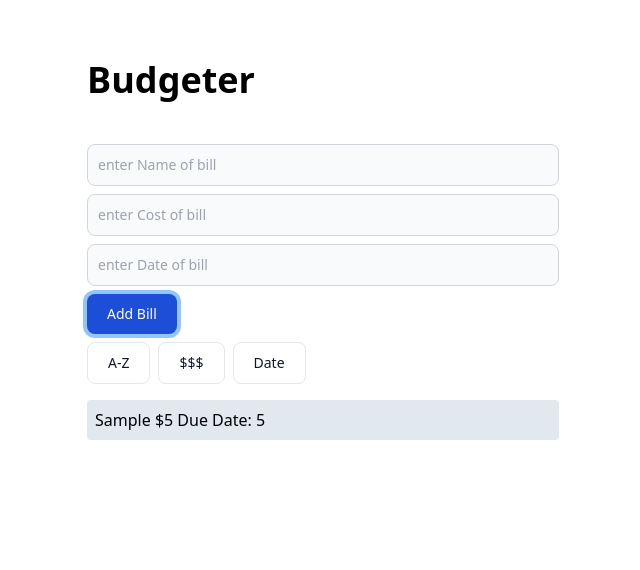
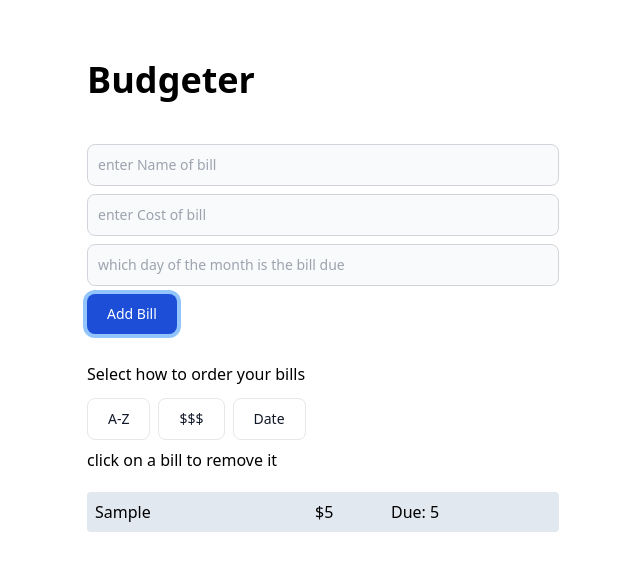
Before and after one commit to mark-elias/Expense_Tracker, a React (Vite) app in the folder react-to-do-list-project/: page / in a window 1280 px wide. Both pictures are taken after typing "Sample", "5", "5" into the empty fields and a click on the button "Add Bill". Shown: the top 570 px of the page, without its empty margins (317-957 px from the left). Built offline with nearby package versions, Linux system fonts and the light colour scheme.

Commit message:
removing list elements works

```diff
--- a/react-to-do-list-project/src/Budgeter.jsx
+++ b/react-to-do-list-project/src/Budgeter.jsx
@@ -27,7 +27,8 @@ function Budgeter() {
     setDate("");
   }
   function handleRemove(index) {
-    console.log("removing");
+    const filteredArray = bills.filter((element, i)=> i !== index)
+    setBills(filteredArray)
   }
   function sortByCost() {
     const sortedByCost = [...bills].sort((a, b) => a.cost - b.cost);
@@ -75,7 +76,7 @@ function Budgeter() {
           type="number"
           value={date}
           onChange={handleDateChange}
-          placeholder="enter Date of bill"
+          placeholder="which day of the month is the bill due"
           className="bg-gray-50 border border-gray-300 text-gray-900 text-sm rounded-lg focus:ring-blue-500 focus:border-blue-500 p-2.5 w-full my-1"
         ></input>
         <button
@@ -86,7 +87,8 @@ function Budgeter() {
           Add Bill
         </button>
       </div>
-      <div id="tabs">
+      <div id="tabs" className="my-5">
+        <h2 className="mb-3">Select how to order your bills</h2>
         <button
           type="button"
           class="py-2.5 px-5 me-2 mb-2 text-sm font-medium text-gray-900 focus:outline-none bg-white rounded-lg border border-gray-200 hover:bg-gray-100 hover:text-blue-700 focus:z-10 focus:ring-4 focus:ring-gray-100"
@@ -108,12 +110,23 @@ function Budgeter() {
         >
           Date
         </button>
+        <h2 className="mb-3">click on a bill to remove it</h2>
       </div>
       <div id="bills-container">
         <ul>
           {bills.map((element, index) => (
-            <li key={index} className="bg-slate-200 p-2 rounded my-2">
-              {element.name} ${element.cost} Due Date: {element.date}
+            <li
+              key={index}
+              className="bg-slate-200 p-2 rounded my-2 hover:border-red-700 hover:border-2"
+              onClick={() => handleRemove(index)}
+            >
+              <div className="flex gap-3">
+                <div className="w-52">{element.name}</div>
+                <div className="w-16">${element.cost}</div>
+                <div className="w-20">Due: {element.date}</div>
+              </div>
+
+              {/* {element.name} ${element.cost} Due Date: {element.date} */}
             </li>
           ))}
         </ul>
```
